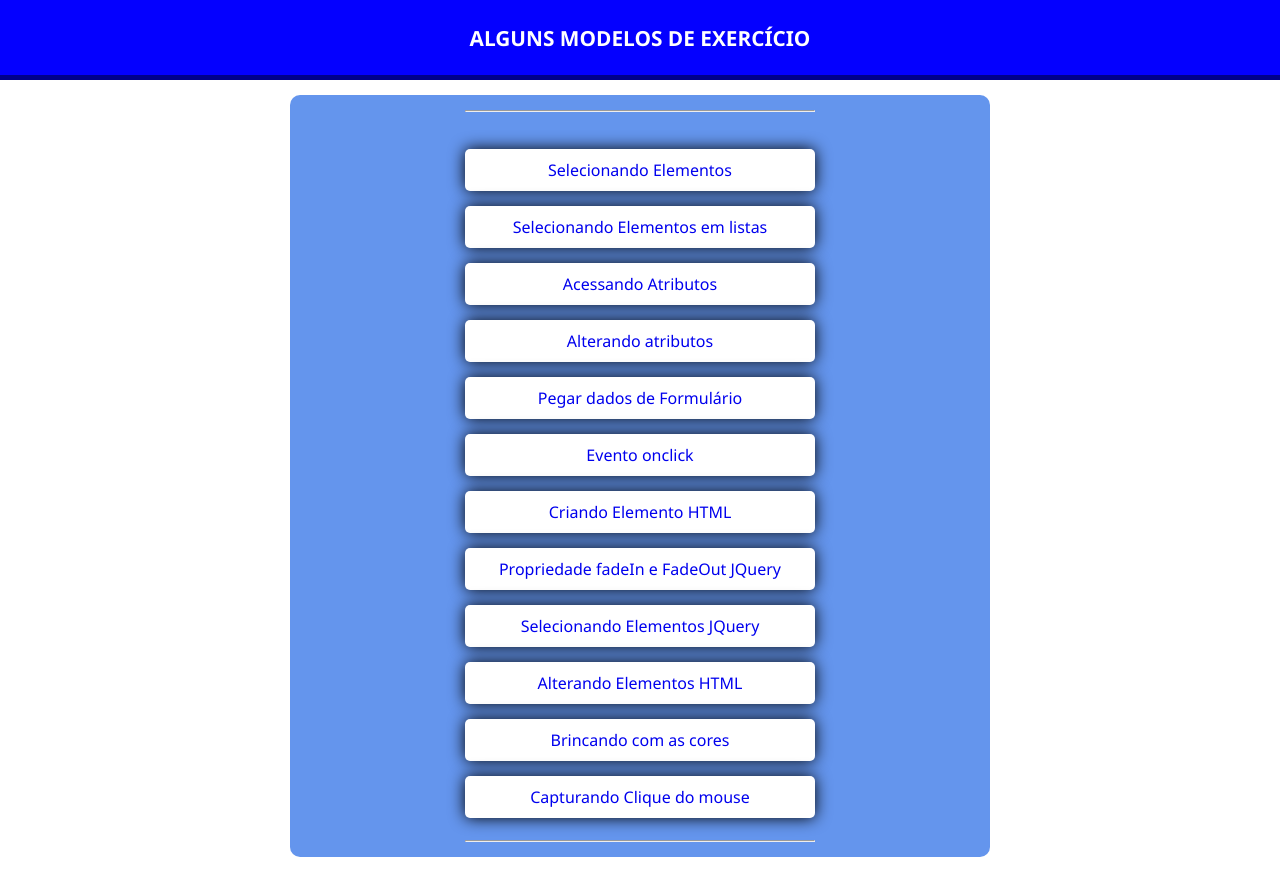
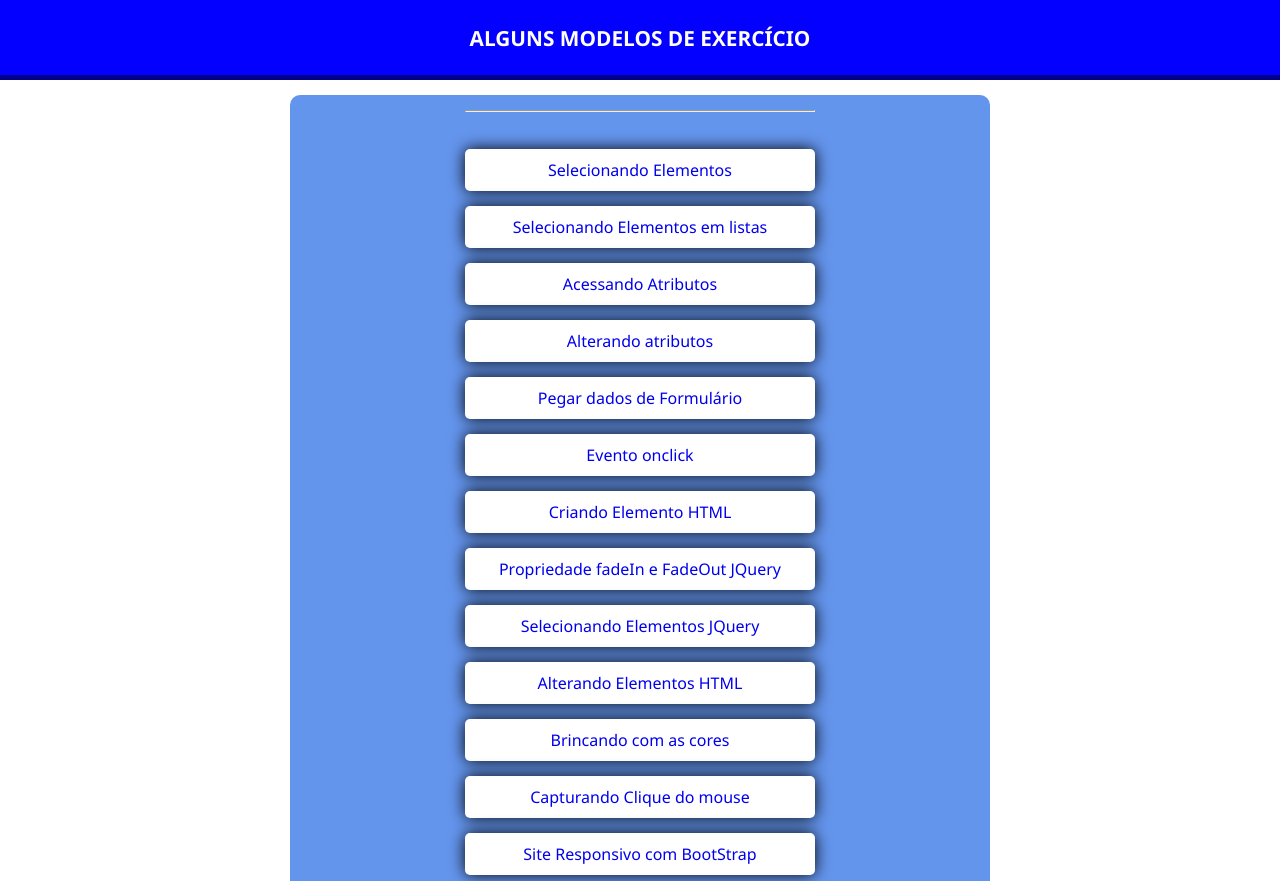
Before and after one commit to WagnerGeroldi/paginadeexerciciosjavascript, a plain HTML site: page index.html in a window 1280 px wide. Shown: the top 881 px of the page. Drawn offline with Linux system fonts and the light colour scheme; a script that the page names is missing.

Commit message:
add site bootstrap

```diff
--- a/index.html
+++ b/index.html
@@ -46,7 +46,10 @@
                 Brincando com as cores</a>
             <a class="botao-link" href="capturando-clique-mouse/index.html">
                 Capturando Clique do mouse</a>
+            <a class="botao-link" href="https://wagnergeroldi.github.io/geroldi-dev/" target="_blank">
+                Site Responsivo com BootStrap</a>
             <br>
+
             <hr>
         </div>
     </main>
```
